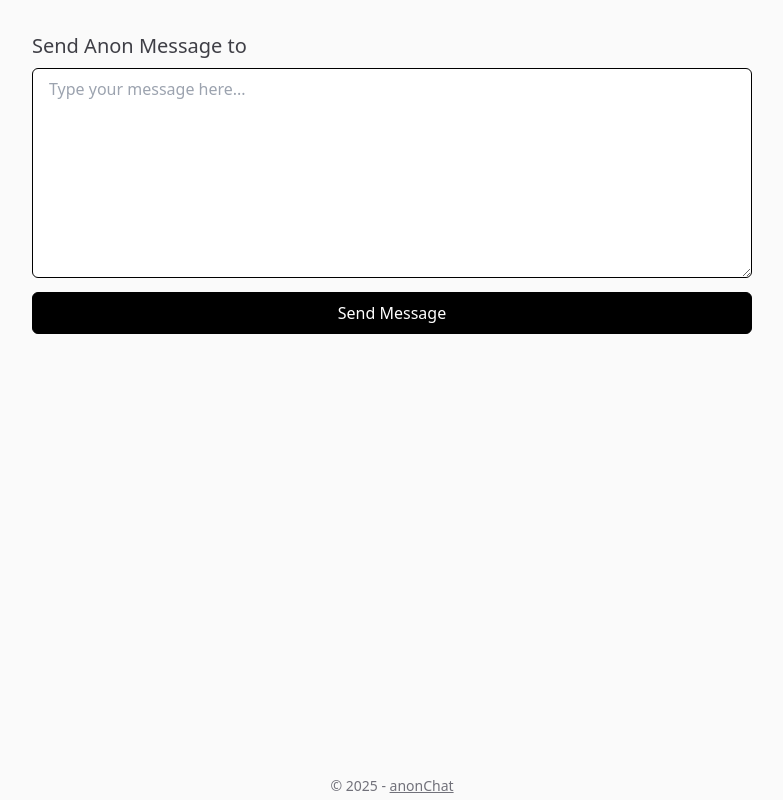
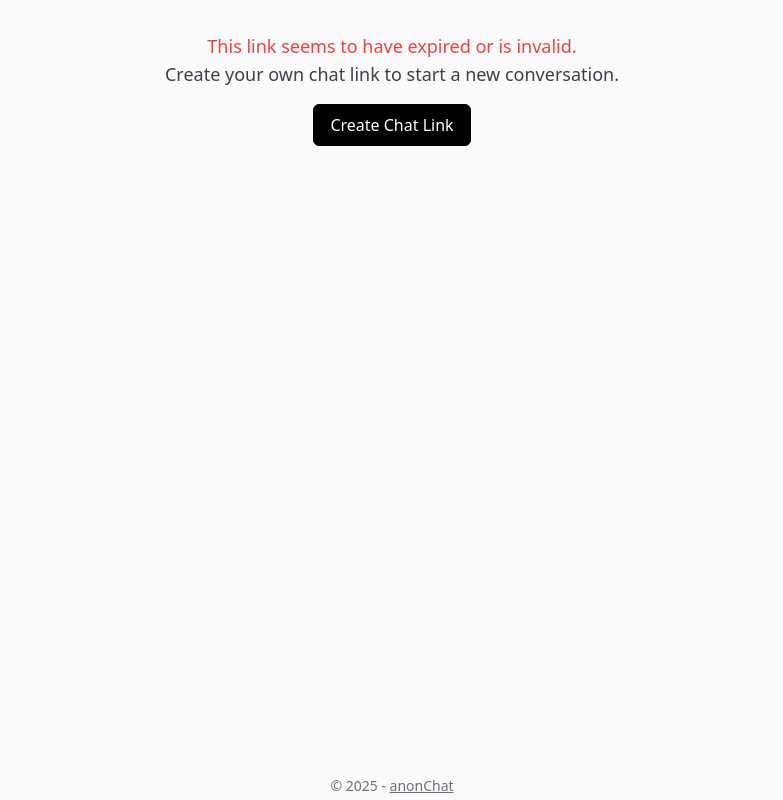
Before and after one commit to sxhil296/anonChat, a Next.js app: page /chat/1 in a window 1280 px wide. Shown: the whole page, without its empty margins (248-1031 px from the left). Built offline with nearby package versions, Linux system fonts and the light colour scheme; no server answers.

Commit message:
no user case

```diff
--- a/src/app/component/messageForm.tsx
+++ b/src/app/component/messageForm.tsx
@@ -10,6 +10,7 @@ const MessageForm = ({ userId }: { userId: string }) => {
   const [loading, setLoading] = useState(false);
   const [error, setError] = useState<string | null>(null);
   const [success, setSuccess] = useState(false);
+  const [linkExpired, setLinkExpired] = useState(false);
   const router = useRouter();
 
   useEffect(() => {
@@ -28,11 +29,12 @@ const MessageForm = ({ userId }: { userId: string }) => {
           if (response.status === 200) {
             const { name } = response.data;
             setName(name);
-          } else {
-            console.error("Failed to fetch username.");
+          } else if (response.status === 404) {
+            setLinkExpired(true);
           }
         } catch (err) {
           console.error("Error fetching username:", err);
+          setLinkExpired(true);
         }
       }
     };
@@ -67,11 +69,33 @@ const MessageForm = ({ userId }: { userId: string }) => {
     }
   };
 
+
+  if (linkExpired) {
+    return (
+      <div className="flex flex-col items-center justify-center gap-4">
+        <p className="text-red-500 text-center text-lg">
+        This link seems to have expired or is invalid. <br />
+        <span className="text-zinc-700">Create your own chat link to start a new conversation.</span>
+        </p>
+        <button
+          className="border border-black bg-black text-white px-4 py-2 rounded-md hover:bg-zinc-700"
+          onClick={() => {
+            router.push("/");
+          }}
+        >
+          Create Chat Link
+        </button>
+      </div>
+    );
+  }
+
   return (
     <>
       {success ? (
         <div className="flex flex-col items-center justify-between max-w-2xl mx-auto h-40 border border-black rounded-md p-4">
-          <p className="text-blue-500 font-medium">Message sent successfully!</p>
+          <p className="text-blue-500 font-medium">
+            Message sent successfully!
+          </p>
           <div className="w-full flex justify-center items-center gap-4">
             <button
               onClick={() => setSuccess(false)}
@@ -83,7 +107,6 @@ const MessageForm = ({ userId }: { userId: string }) => {
               className="border border-black bg-black text-white  px-4 py-2 rounded-md hover:bg-zinc-700"
               onClick={() => {
                 router.push("/");
-
               }}
             >
               Create Your Chat Link
```
Lines whose indentation alone changed are shown as unchanged.
